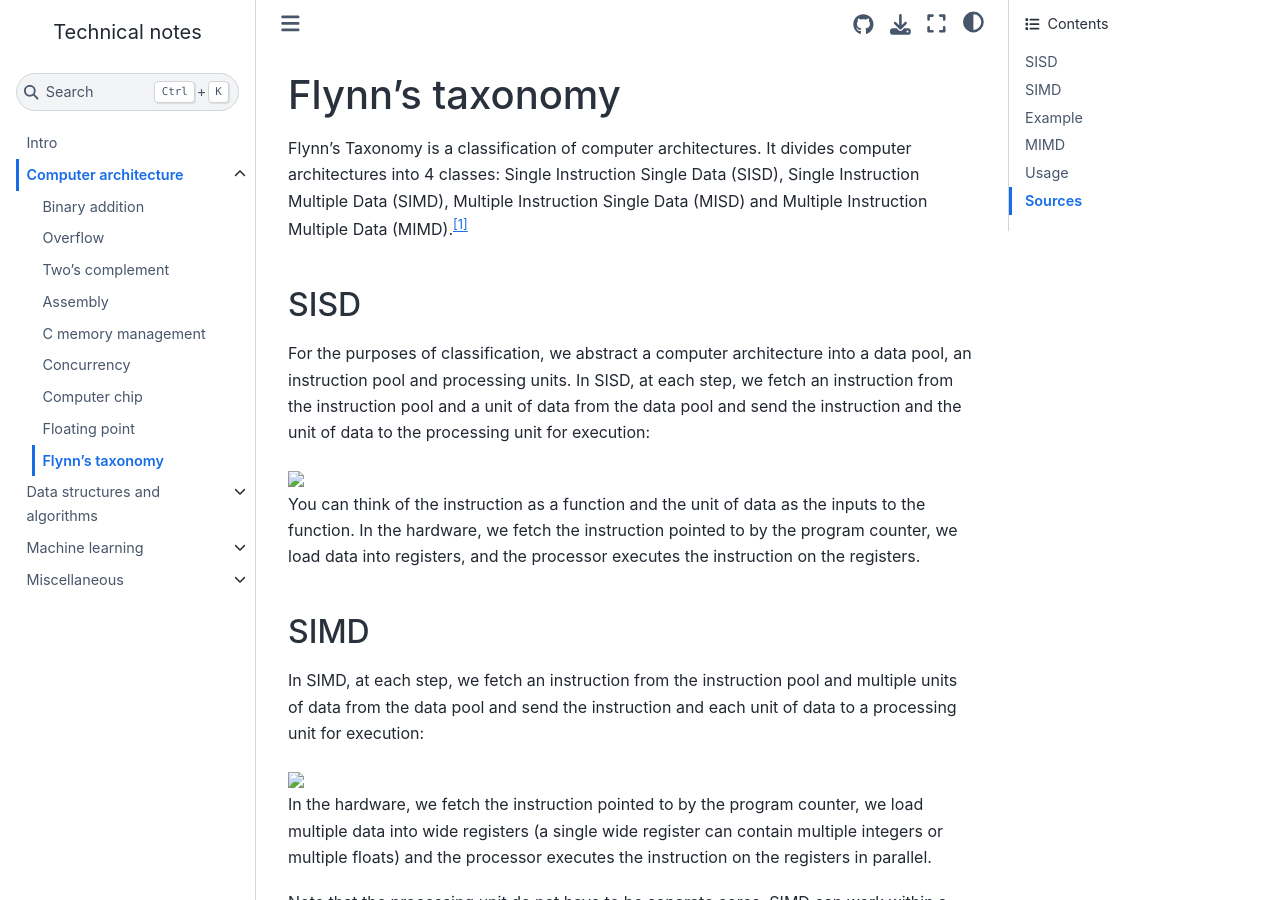
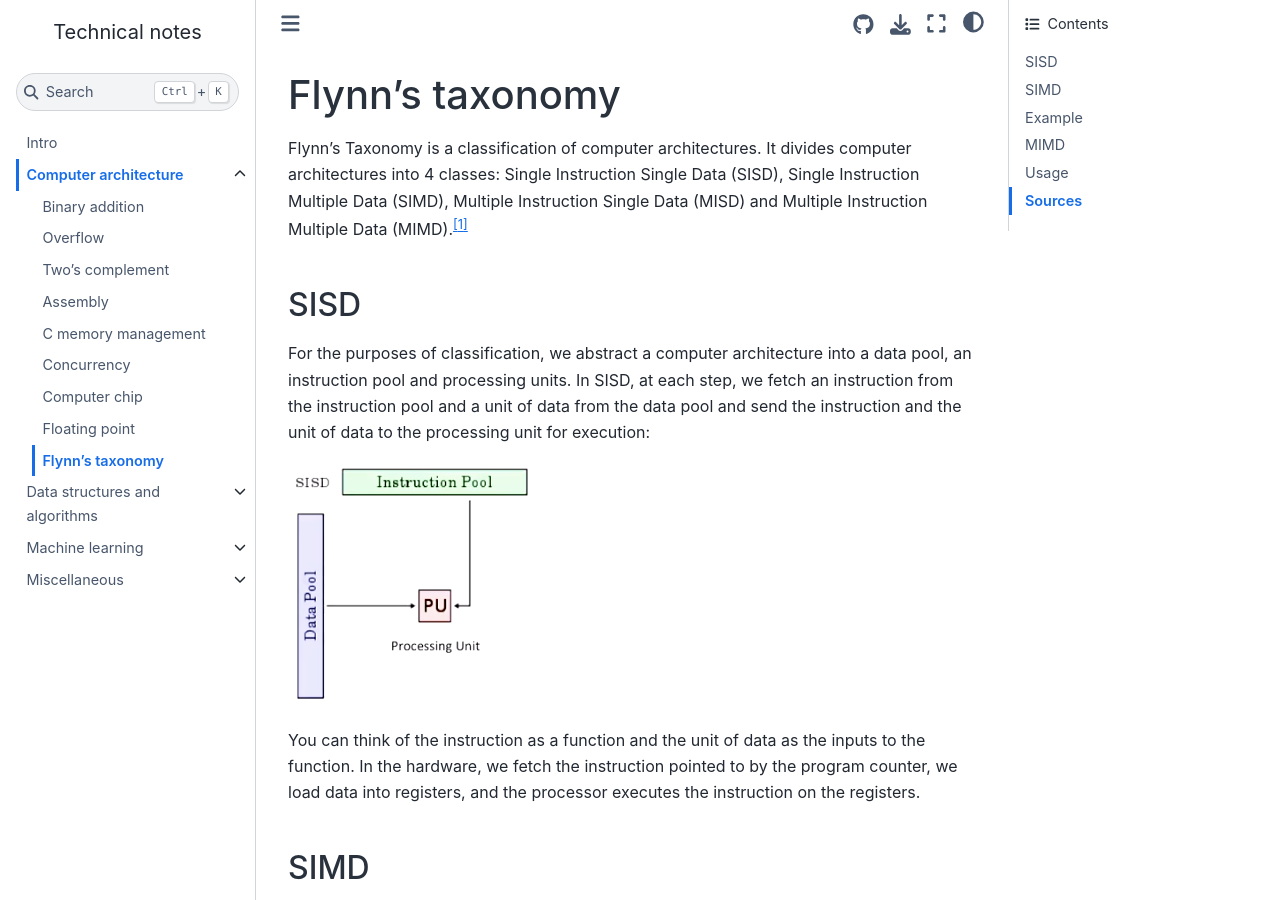
Before and after one commit to hacobe/notes, a Jupyter Book: the page built from flynns_taxonomy.md, in a window 1280 px wide and 900 px high. Built offline with Jupyter Book 1.0.4 settings and Sphinx 7.4.7 and the Sphinx Book theme 1.1.4, drawn with Linux system fonts in a browser that asks for light colours.

Commit message:
Fix images

```diff
--- a/flynns_taxonomy.md
+++ b/flynns_taxonomy.md
@@ -6,7 +6,7 @@ Flynn's Taxonomy is a classification of computer architectures. It divides compu
 
 For the purposes of classification, we abstract a computer architecture into a data pool, an instruction pool and processing units. In SISD, at each step, we fetch an instruction from the instruction pool and a unit of data from the data pool and send the instruction and the unit of data to the processing unit for execution:
 
-<img src="/img/sisd.png" />
+![sisd](/img/sisd.png)
 
 You can think of the instruction as a function and the unit of data as the inputs to the function. In the hardware, we fetch the instruction pointed to by the program counter, we load data into registers, and the processor executes the instruction on the registers.
 
@@ -14,7 +14,7 @@ You can think of the instruction as a function and the unit of data as the input
 
 In SIMD, at each step, we fetch an instruction from the instruction pool and multiple units of data from the data pool and send the instruction and each unit of data to a processing unit for execution:
 
-<img src="/img/simd.png" />
+![simd](/img/simd.png)
 
 In the hardware, we fetch the instruction pointed to by the program counter, we load multiple data into wide registers (a single wide register can contain multiple integers or multiple floats) and the processor executes the instruction on the registers in parallel.
 
@@ -24,17 +24,17 @@ Note that the processing unit do not have to be separate cores. SIMD can work wi
 
 Take the example of computing the element-wise sum of two vectors: `C = A + B`. For SISD, at each step, we fetch a pair of elements (one element from `A` and one from `B`) and apply the add instruction. See the image from this [article](http://web.archive.org/web/20220108195313/http://ftp.cvut.cz/kernel/people/geoff/cell/ps3-linux-docs/CellProgrammingTutorial/BasicsOfSIMDProgramming.html) below, which shows multiple steps of computation:
 
-<img src="/img/sisd_a_plus_b.png" />
+![sisd_a_plus_b](/img/sisd_a_plus_b.png)
 
 For SIMD, at each step, we fetch multiple pairs of elements (the elements from `A` and the elements of `B`) and apply the add instruction to each pair of elements in parallel. See the image below, which shows one step of computation:
 
-<img src="/img/simd_a_plus_b.png" />
+![simd_a_plus_b](/img/simd_a_plus_b.png)
 
 ## MIMD
 
 For MIMD, in each step, we fetch multiple data units from the data pool and multiple instructions from the instruction pool and send each data unit and instruction to separate processing units for execution in parallel:
 
-<img src="/img/mimd.png" />
+![mimd](/img/mimd.png)
 
 In the hardware, each core in a multi-core processor fetches data and an instruction and independently executes the instruction on the data in parallel.
 
```
Also changed, not shown: binary_addition.md (+2 -2 lines), c_memory_management.md (+1 -1 lines).
